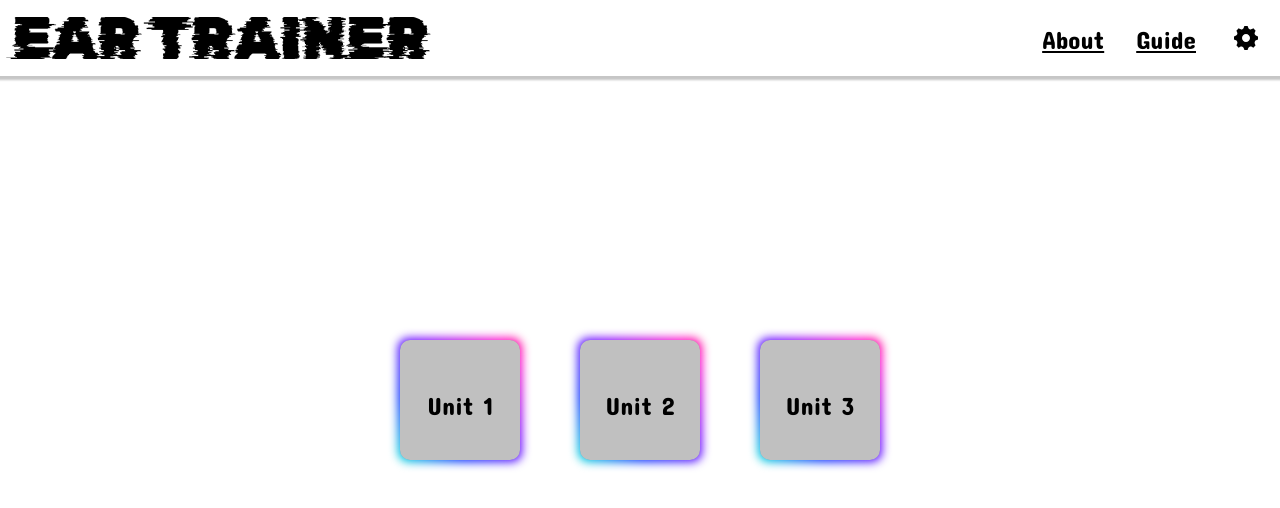
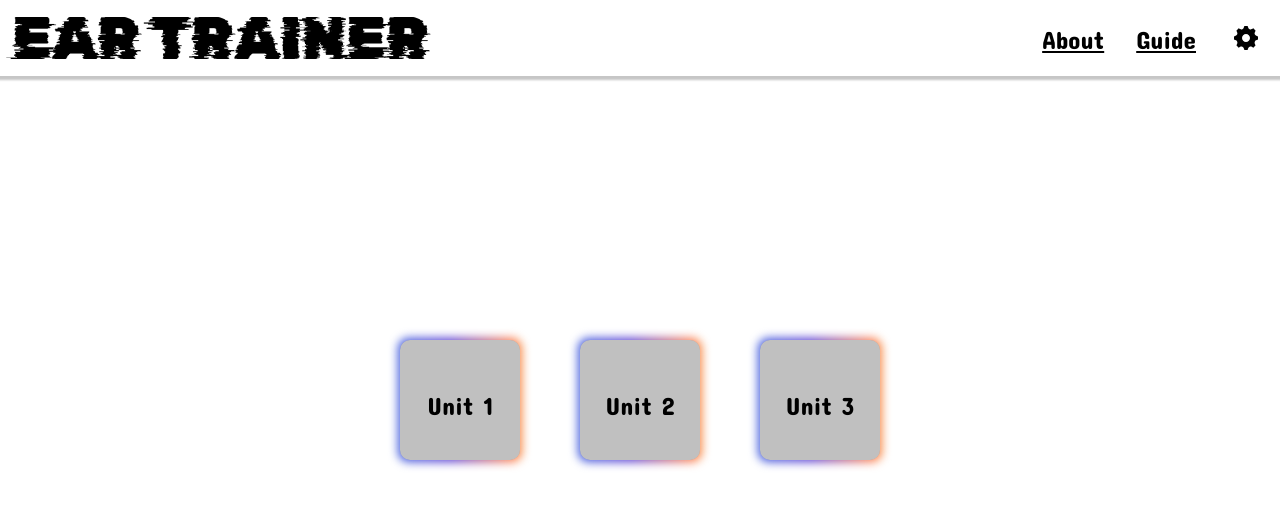
Before and after one commit to charper11/EarNote, a React (Create React App) app in the folder earnote-ui/: page /#/lesson in a window 1280 px wide. Before the commit this address led to /#/unit. Shown: the top 508 px of the page. Built offline with nearby package versions, Linux system fonts and the light colour scheme.

Commit message:
improve home button glow style by making movement consistently 90deg and using same colors as on other pages

```diff
--- a/earnote-ui/src/Pages/Home.css
+++ b/earnote-ui/src/Pages/Home.css
@@ -33,7 +33,7 @@
 
 .glow:before {
     content: '';
-    background: linear-gradient(45deg, #ff0000, #ff7300, #fffb00, #48ff00, #00ffd5, #002bff, #7a00ff, #ff00c8, #ff0000);
+    background: linear-gradient(90deg, #AAFF00, #50C878, #00A36C, #7DF9FF, #89CFF0, #4169E1, #5D3FD3, #FF7F50, #AAFF00);
     position: absolute;
     top: -2px;
     left:-2px;
```
